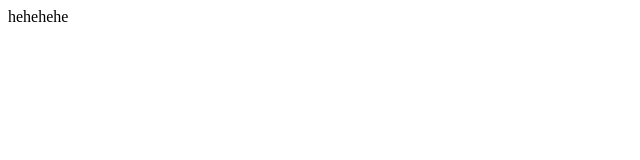
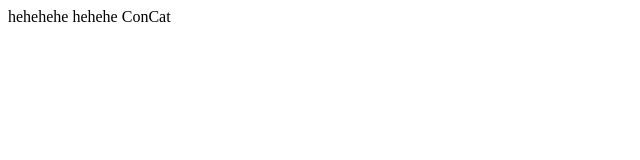
Before and after one commit to HuynhBaHieuu/BT01_Git, a plain HTML site: page index.html in a window 1280 px wide. Shown: the whole page, without its empty margins (0-640 px from the left). Drawn offline with Linux system fonts and the light colour scheme.

Commit message:
version 1.0.1

```diff
--- a/index.html
+++ b/index.html
@@ -5,6 +5,7 @@
     <meta name="viewport" content="width=device-width, initial-scale=1.0">
     <title>Document</title>
     hehehehe
+    hehehe ConCat
 </head>
 <body>
 
```
